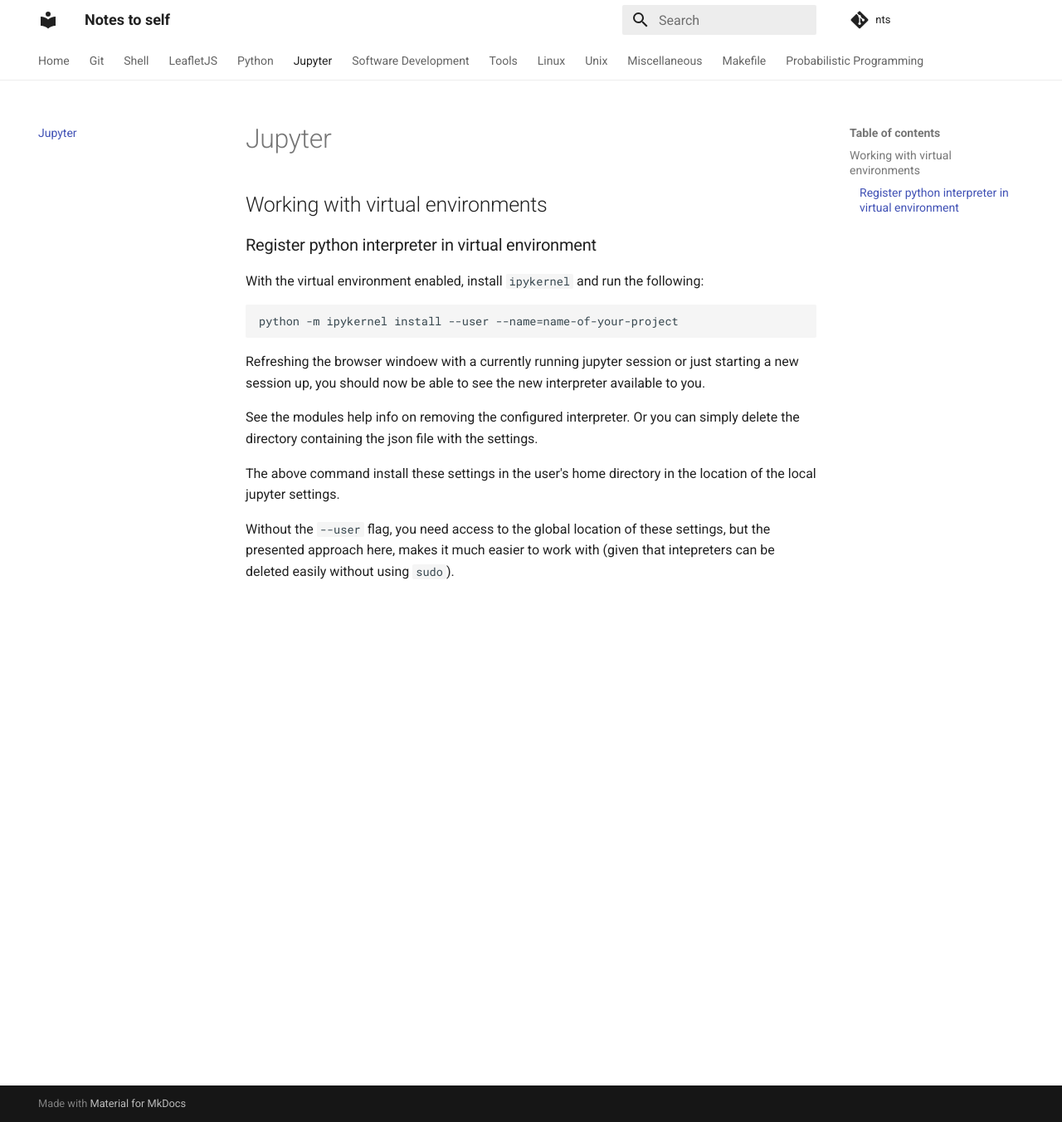
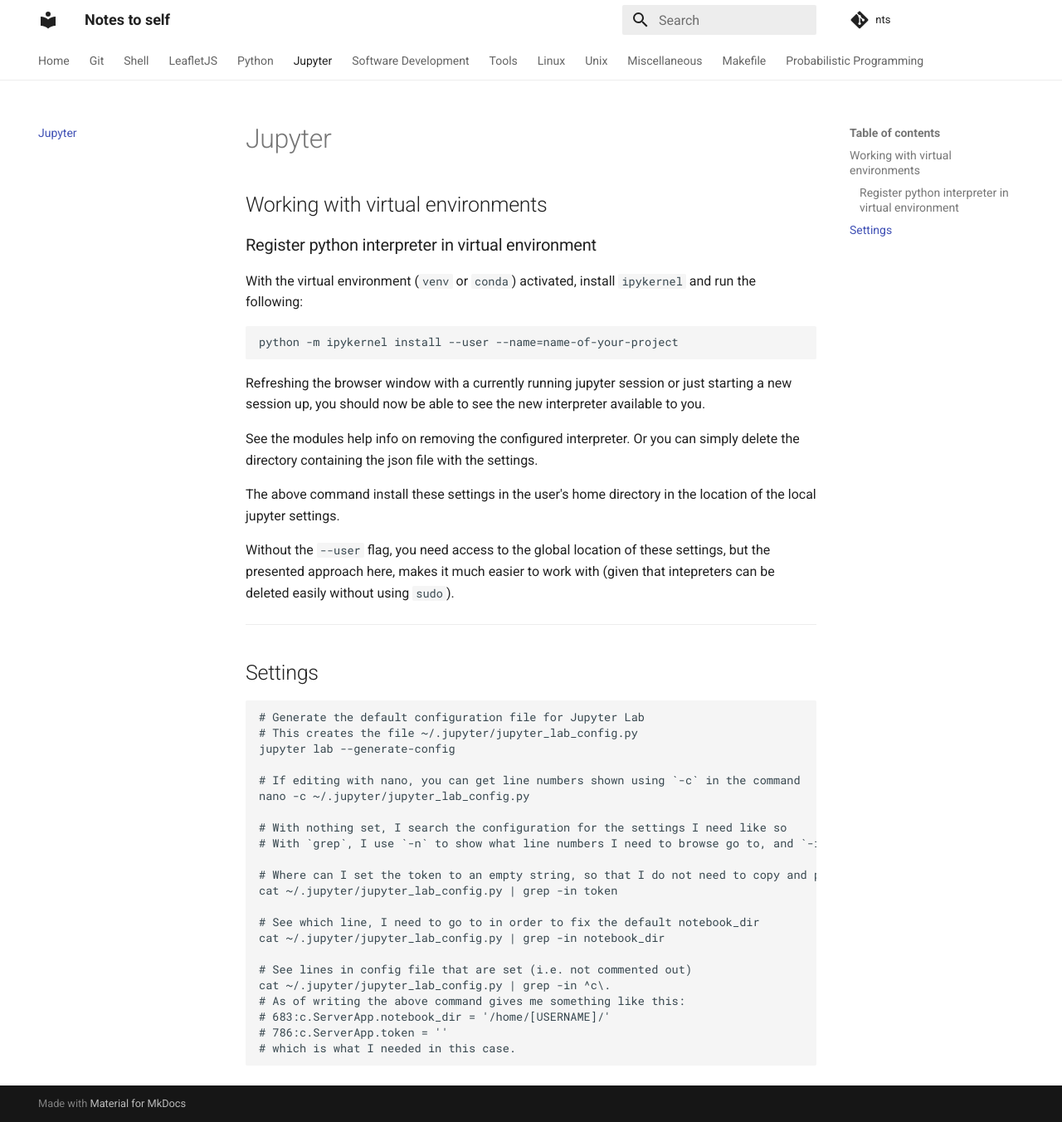
Before and after one commit to xidus/nts, an MkDocs documentation site: the page built from docs/jupyter.md, in a window 1280 px wide and 1352 px high. Shown: the whole window at 83% size. Built offline with MkDocs 1.6.1 and Material for MkDocs 9.7.7, drawn with Linux system fonts in a browser that asks for light colours; comment, search, counter and statistics services are not loaded.

Commit message:
Update jupyter.md

````diff
--- a/docs/jupyter.md
+++ b/docs/jupyter.md
@@ -4,16 +4,45 @@
 
 ### Register python interpreter in virtual environment
 
-With the virtual environment enabled, install `ipykernel` and run the following:
+With the virtual environment (`venv` or `conda`) activated, install `ipykernel` and run the following:
 
 ```
 python -m ipykernel install --user --name=name-of-your-project
 ```
 
-Refreshing the browser windoew with a currently running jupyter session or just starting a new session up, you should now be able to see the new interpreter available to you.
+Refreshing the browser window with a currently running jupyter session or just starting a new session up, you should now be able to see the new interpreter available to you.
 
 See the modules help info on removing the configured interpreter. Or you can simply delete the directory containing the json file with the settings.
 
 The above command install these settings in the user's home directory in the location of the local jupyter settings.
 
 Without the `--user` flag, you need access to the global location of these settings, but the presented approach here, makes it much easier to work with (given that intepreters can be deleted easily without using `sudo`).
+
+---
+
+## Settings
+
+```
+# Generate the default configuration file for Jupyter Lab
+# This creates the file ~/.jupyter/jupyter_lab_config.py
+jupyter lab --generate-config
+
+# If editing with nano, you can get line numbers shown using `-c` in the command
+nano -c ~/.jupyter/jupyter_lab_config.py
+
+# With nothing set, I search the configuration for the settings I need like so
+# With `grep`, I use `-n` to show what line numbers I need to browse go to, and `-i` to make the search case-insensitive.
+
+# Where can I set the token to an empty string, so that I do not need to copy and paste from the server?
+cat ~/.jupyter/jupyter_lab_config.py | grep -in token
+
+# See which line, I need to go to in order to fix the default notebook_dir
+cat ~/.jupyter/jupyter_lab_config.py | grep -in notebook_dir
+
+# See lines in config file that are set (i.e. not commented out)
+cat ~/.jupyter/jupyter_lab_config.py | grep -in ^c\.
+# As of writing the above command gives me something like this:
+# 683:c.ServerApp.notebook_dir = '/home/[USERNAME]/'
+# 786:c.ServerApp.token = ''
+# which is what I needed in this case.
+```
````
